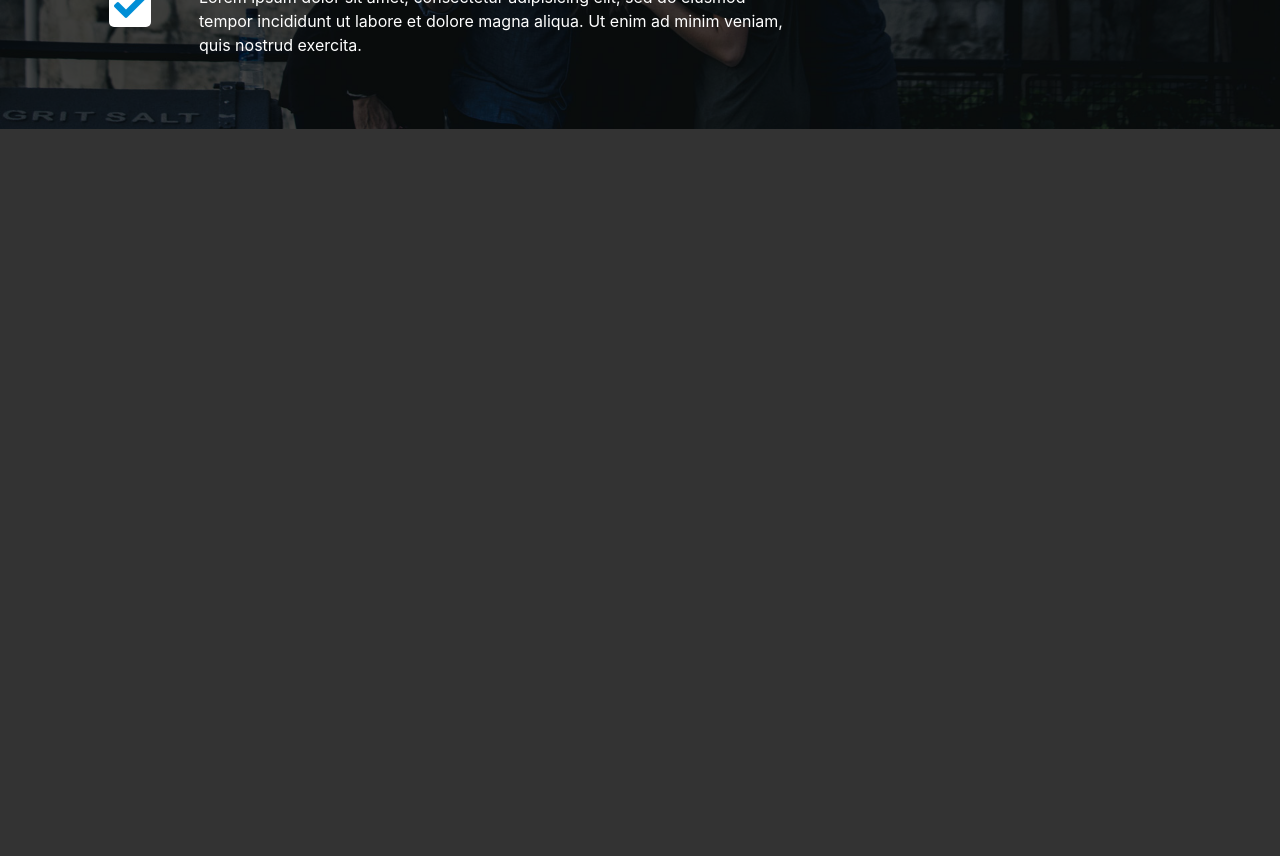
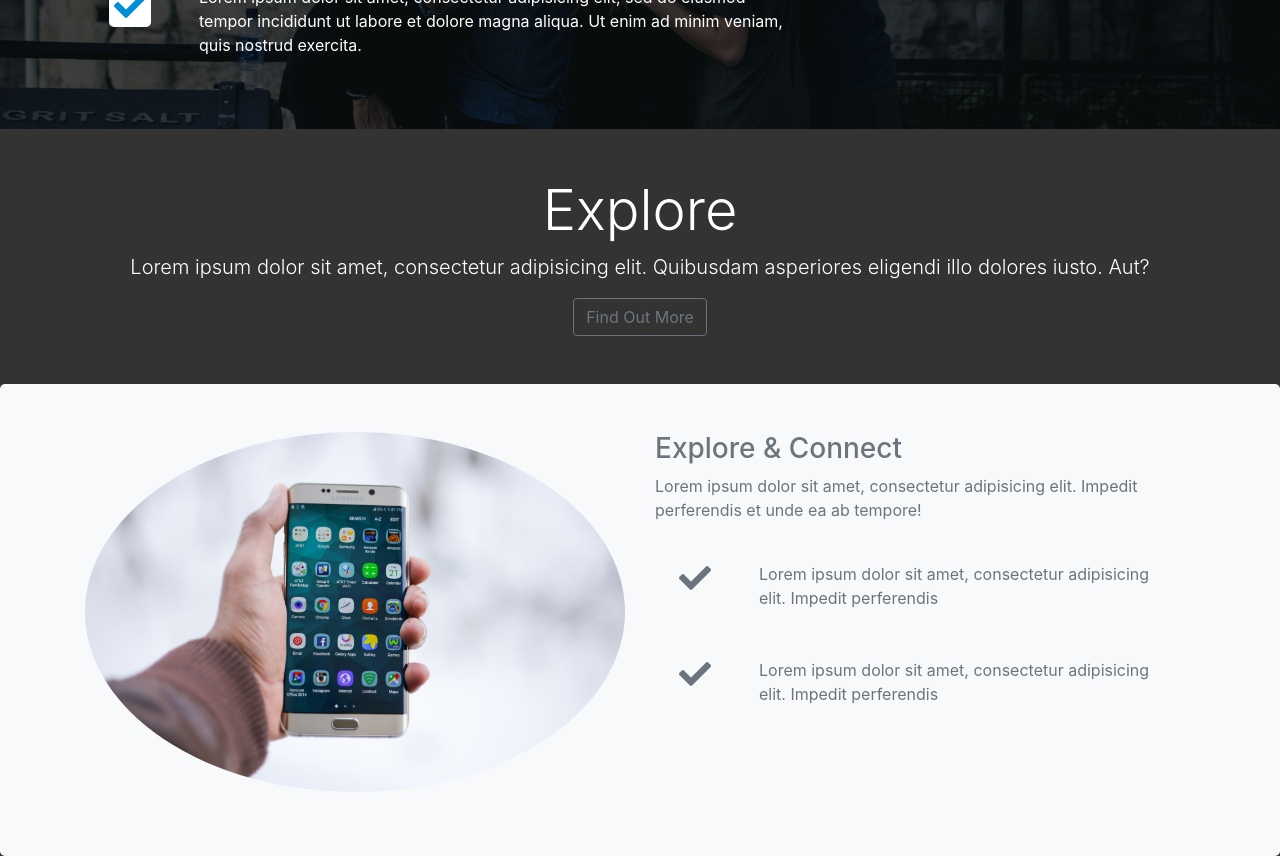
Before and after one commit to samanraja/Front_end_work, a plain HTML site: page index.html in a window 1280 px wide. Shown: the part 571-1427 px from the top of the page. Before the commit the page ends 800 px from the top, so only its background shows below. Drawn offline with nearby package versions, Linux system fonts and the light colour scheme.

Commit message:
Explore section area and Below Section area

```diff
--- a/css/style.css
+++ b/css/style.css
@@ -39,3 +39,10 @@ body{
   padding: 5px;
   border-radius: 5px;
 }
+
+#explore-section ,fas, #share-section .fas {
+  background: #333;
+  color: #fff;
+  padding: 5px;
+  border-radius: 5px;
+}
--- a/index.html
+++ b/index.html
@@ -104,6 +104,56 @@
   </header>
 
 
+  <!---Explore HEAD ----->
+  <section id="expore-head-section">
+    <div class="container">
+      <div class="row">
+       <div class="col text-center py-5">
+         <h1 class="display-4">Explore</h1>
+         <p class="lead">
+           Lorem ipsum dolor sit amet, consectetur adipisicing elit. Quibusdam asperiores eligendi illo dolores iusto. Aut?
+         </p>
+         <a href="#" class="btn btn-outline-secondary">Find Out More</a>
+       </div>
+      </div>
+    </div>
+  </section>
+
+  <!--Exlore SECTION-->
+  <section id="explore-section" class="bg-light text-muted py-5">
+    <div class="container">
+      <div class="row">
+        <div class="col-md-6">
+          <img src="img/explore-section1.jpg" alt="" class="img-fluid mb-3 rounded-circle" />
+        </div>
+        <div class="col-md-6">
+          <h3>Explore & Connect</h3>
+          <p>
+            Lorem ipsum dolor sit amet, consectetur adipisicing elit. Impedit perferendis et unde ea ab tempore!
+          </p>
+        <div class="d-flex">
+          <div class="p-4 align-self-start">
+            <i class="fas fa-check fa-2x"></i>
+          </div>
+          <div class="p-4 align-self-end">
+            Lorem ipsum dolor sit amet, consectetur adipisicing elit. Impedit perferendis
+          </div>
+        </div>
+
+        <div class="d-flex">
+          <div class="p-4 align-self-start">
+            <i class="fas fa-check fa-2x"></i>
+          </div>
+          <div class="p-4 align-self-end">
+            Lorem ipsum dolor sit amet, consectetur adipisicing elit. Impedit perferendis
+          </div>
+        </div>
+      </div>
+    </div>
+  </div>
+</section>
+
+
 
   <script src="http://code.jquery.com/jquery-3.3.1.min.js" integrity="sha256-FgpCb/KJQlLNfOu91ta32o/NMZxltwRo8QtmkMRdAu8="
     crossorigin="anonymous"></script>
```
